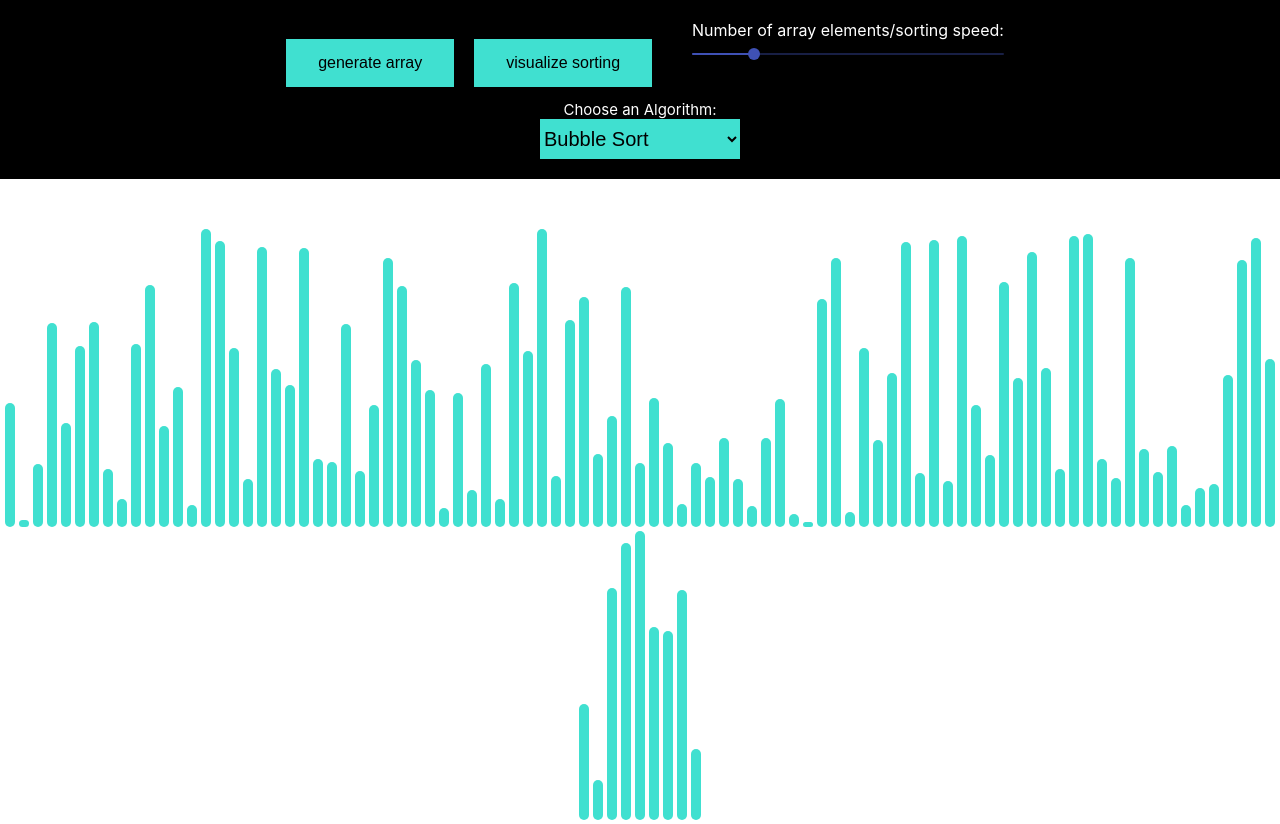
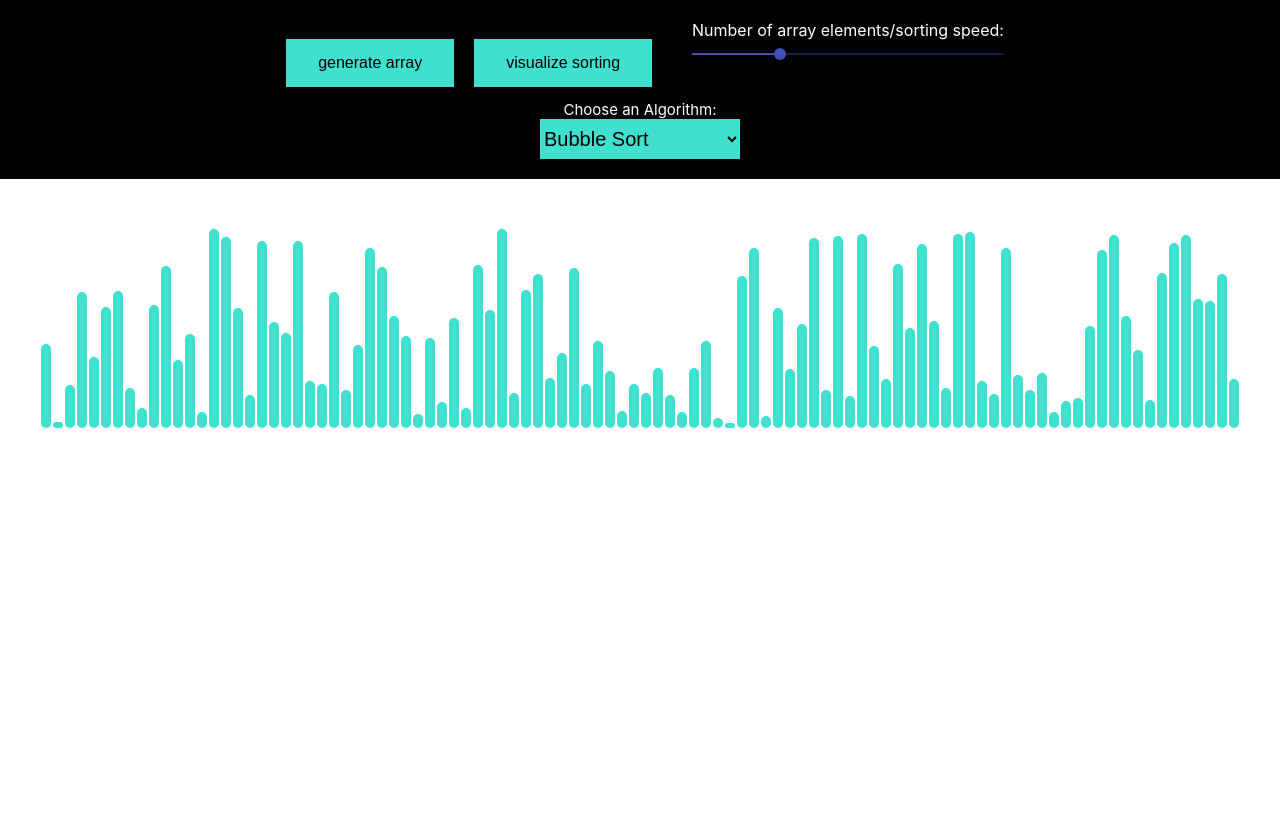
Before and after one commit to adamf0x/sorting-visualizer, a React (Create React App) app: page / in a window 1280 px wide. After the commit the page ends 800 px from the top, so only its background shows below. Built offline with nearby package versions, Linux system fonts and the light colour scheme.

Commit message:
changed styling

```diff
--- a/src/SortingVis.css
+++ b/src/SortingVis.css
@@ -7,7 +7,7 @@
     display: inline-block;
     color: transparent;
     background-color: turquoise;
-    margin: 0 2px;
+    margin: 0 1px;
     overflow: hidden;
 }
 
--- a/src/SortingVis.jsx
+++ b/src/SortingVis.jsx
@@ -24,7 +24,7 @@ export class SortingVis extends React.Component {
     this.generateArray(numBars);
   }
   generateArray(numBars) {
-    var max = numBars * 3;
+    var max = numBars * 2;
     var min = 5;
     var arr = [];
     for (let i = 0; i < numBars; i++) {
@@ -156,7 +156,7 @@ export class SortingVis extends React.Component {
             <Slider
               min={1}
               step={1}
-              max={500}
+              max={350}
               onChange={(e, num) => {
                 numBars = num;
                 if (numBars < 20) {
```
